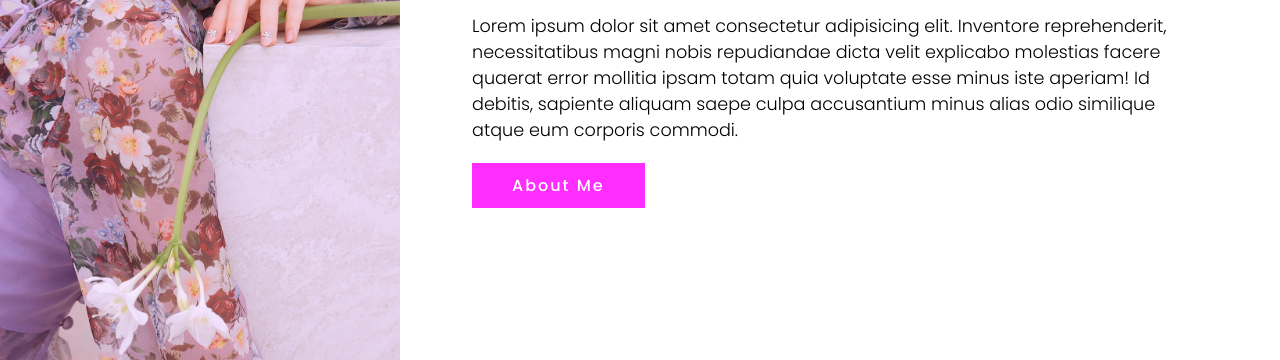
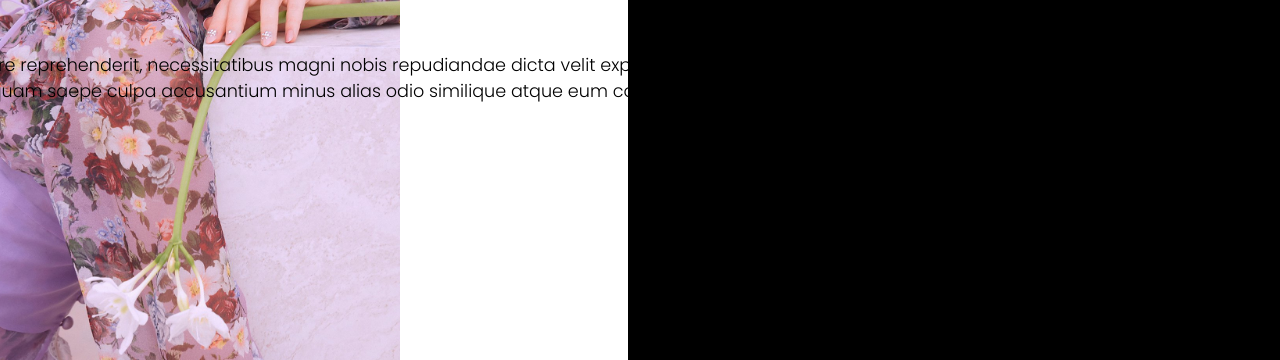
Before and after one commit to elain12/landing-page, a plain HTML site: page index.html in a window 1280 px wide. Shown: the part 369-729 px from the top of the page. Drawn offline with Linux system fonts and the light colour scheme.

Commit message:
mengganti content

```diff
--- a/style.css
+++ b/style.css
@@ -69,7 +69,7 @@
     position: absolute;
     top: 0;
     right: 0;
-    width: calc(110% - 500px);
+    width: calc(190% - 500px);
     height: 100%;
     display: flex;
     justify-content: center;
```
